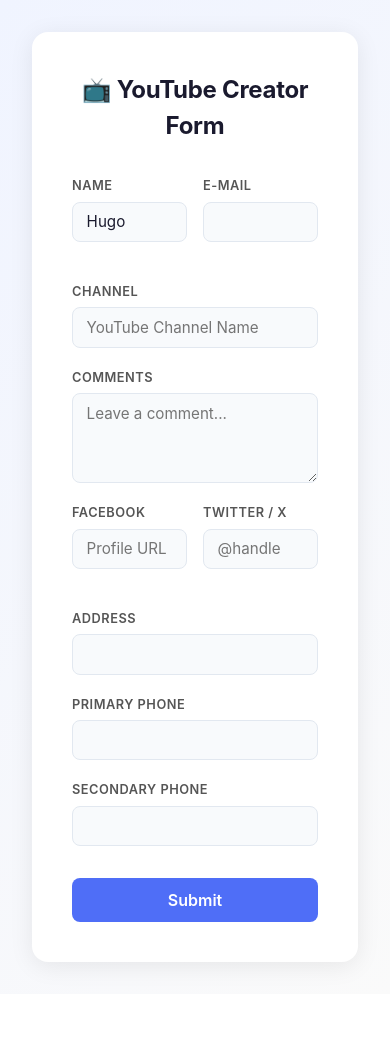
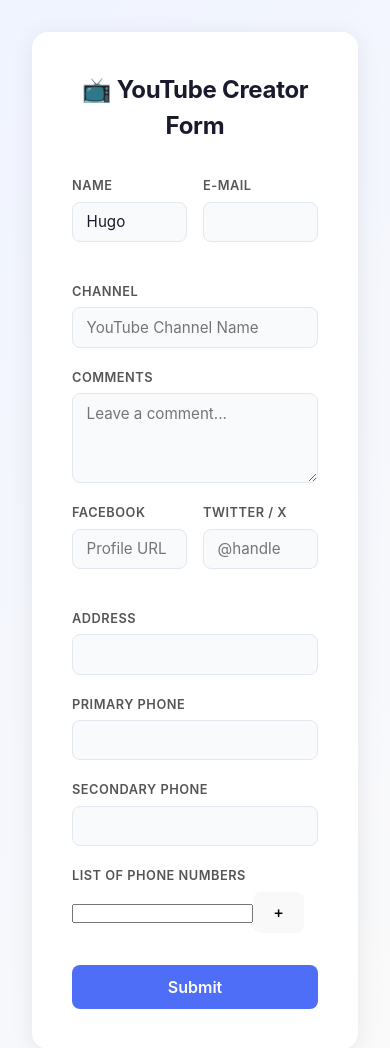
Before and after one commit to hmachefe/react-formik, a React (Vite) app: page / in a window 390 px wide. Shown: the top 1048 px of the page. Before the commit the page ends 994 px from the top, so only its background shows below. Built offline with nearby package versions, Linux system fonts and the light colour scheme.

Commit message:
feat(YoutubeForm): add dynamic phone list with FieldArray (phNumbers) and keep fixed phone inputs

```diff
--- a/src/components/YoutubeForm.jsx
+++ b/src/components/YoutubeForm.jsx
@@ -1,4 +1,4 @@
-import { Form, Formik, Field, ErrorMessage } from 'formik';
+import { Form, Formik, Field, ErrorMessage, FieldArray } from 'formik';
 import './YoutubeForm.css';
 import * as Yup from 'yup';
 import TextError from './TextError';
@@ -11,6 +11,7 @@
     comments: '',
     address: '',
     social: { facebook: '', twitter: '' },
+    phNumbers: [''],
     phoneNumbers: ['', ''],
   };
 
@@ -97,6 +98,35 @@
                 <Field type='text' id='secondaryPhone' name='phoneNumbers[1]' />
             </div>
 
+            <div className='form-field'>
+                <label>List of Phone Numbers</label>
+                <FieldArray name='phNumbers'>
+                    {(fieldArrayProps) => {
+                        console.log('FieldArray render props:', fieldArrayProps);
+                        const { push, remove, form } = fieldArrayProps;
+                        const { values } = form;
+                        const { phNumbers } = values;
+                        return (
+                            <div>
+                                {phNumbers.map((phNumber, index) => (
+                                    <div key={index}>
+                                        <Field name={`phNumbers[${index}]`} />
+                                        {index > 0 && (
+                                            <button type='button' onClick={() => remove(index)}>
+                                                -
+                                            </button>
+                                        )}
+                                        <button type='button' onClick={() => push('')}>
+                                            +
+                                        </button>
+                                    </div>
+                                ))}
+                            </div>
+                        );
+                    }}
+                </FieldArray>
+            </div>
+
             <button type='submit'>Submit</button>
           </Form>
         </Formik>
```
